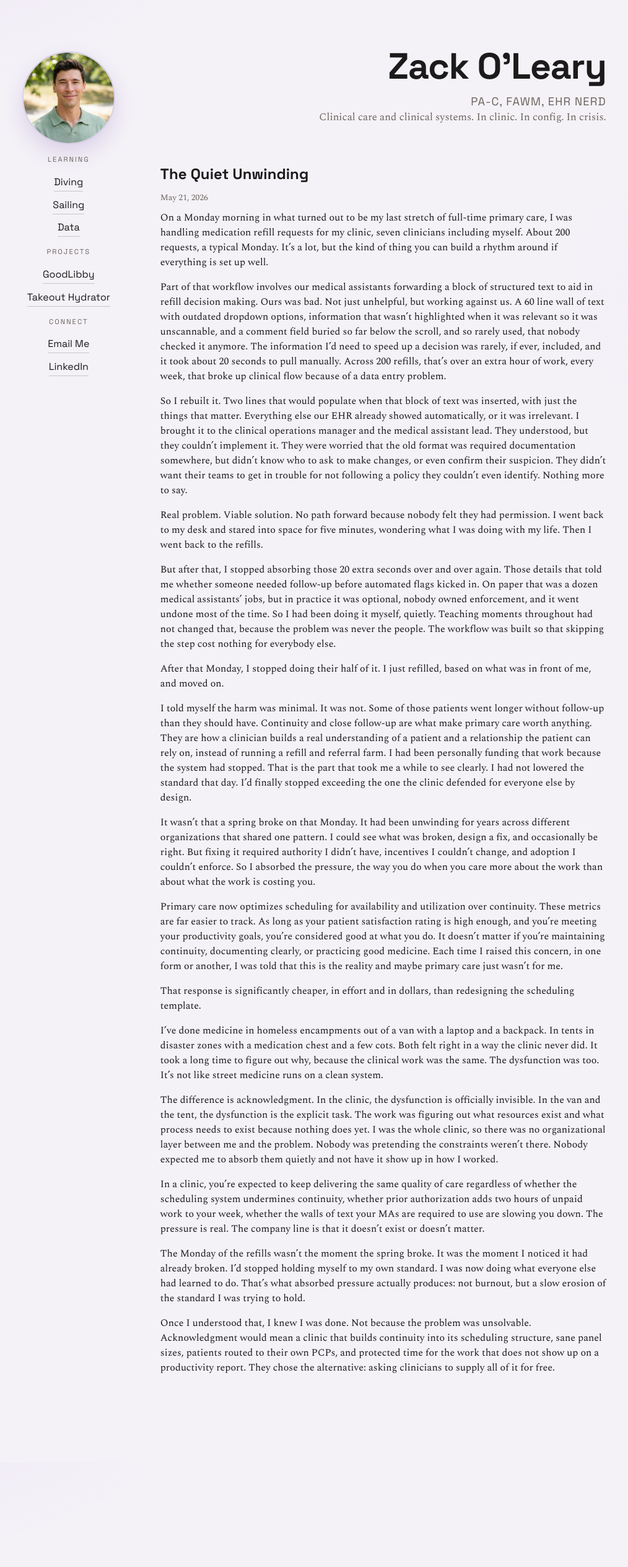
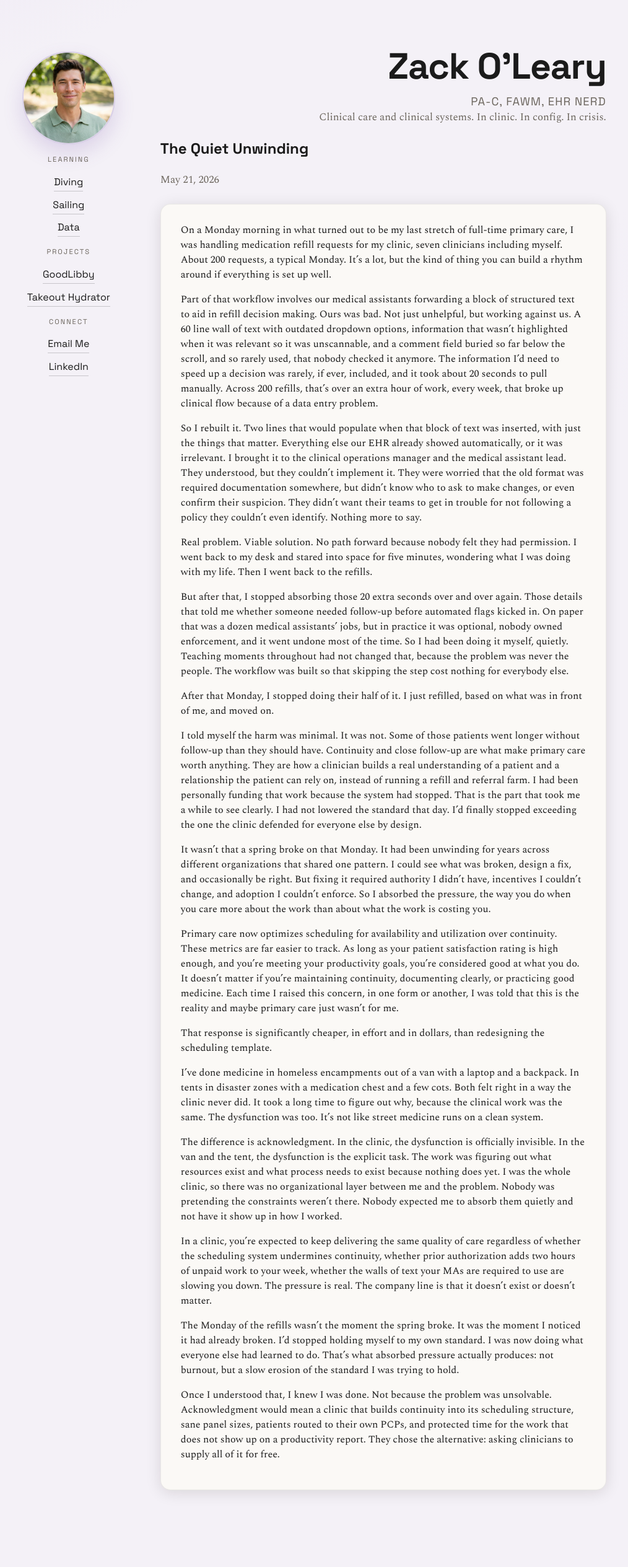
Before and after one commit to zaleary/zaleary.github.io, a Jekyll site: the page built from _posts/2026-05-14-the-quiet-unwinding.md, in a window 1280 px wide. Shown: the whole page at 62% size, without its empty margins (66-1080 px from the left). Built offline with Jekyll 4.4.1, drawn with Linux system fonts in a browser that asks for light colours; before the commit the page ends 2360 px from its top, so only the background shows below that.

Commit message:
Post layout: title + subtitle + card body matching project page structure
Co-Authored-By: Claude Sonnet 4.6 <noreply@anthropic.com>

```diff
--- a/_layouts/post.html
+++ b/_layouts/post.html
@@ -1,8 +1,11 @@
 ---
 layout: default
 ---
-<article class="post-page post-content" id="post">
-  <h2>{{ page.title }}</h2>
-  <div class="post-meta">{{ page.date | date: "%b %-d, %Y" }}</div>
+<style>
+  .content-inner { align-items: flex-start; }
+</style>
+<h2>{{ page.title }}</h2>
+<p class="post-subtitle">{{ page.date | date: "%b %-d, %Y" }}</p>
+<div class="post-card post-content">
   {{ content }}
-</article>
+</div>
--- a/assets/css/styles.css
+++ b/assets/css/styles.css
@@ -188,10 +188,19 @@ h3 {
   margin: 0;
 }
 
-.post-page {
-  margin-top: 2.2rem;
+.post-subtitle {
+  font-size: 1.05rem;
+  color: var(--muted);
+  margin: 0 0 1.6rem;
+}
+
+.post-card {
+  background: var(--card);
+  border: 1px solid rgba(27, 27, 27, 0.08);
+  border-radius: 16px;
+  padding: 1.8rem 2rem;
+  box-shadow: 0 4px 24px var(--shadow);
   width: 100%;
-  max-width: 720px;
 }
 
 .post-content h2,
```
